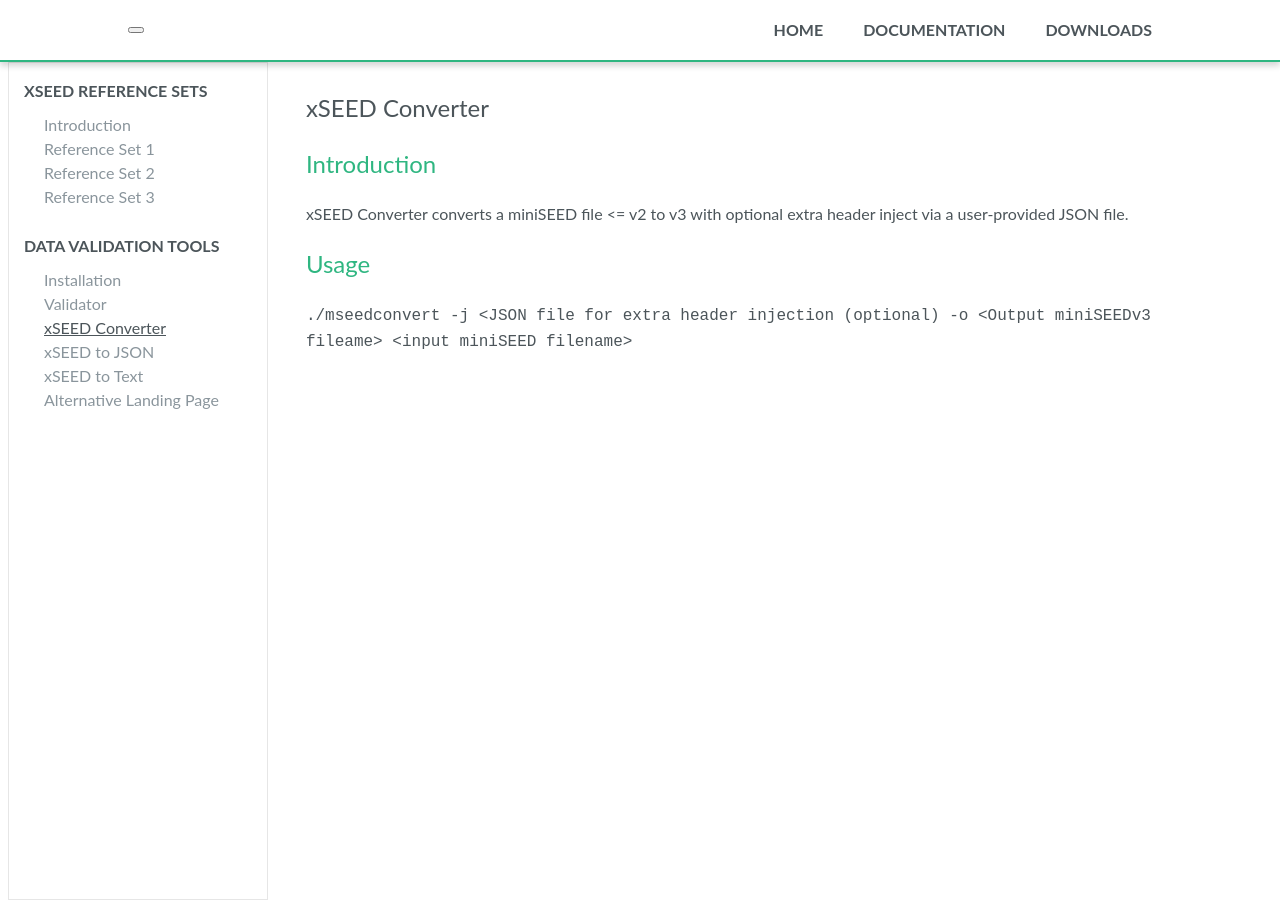
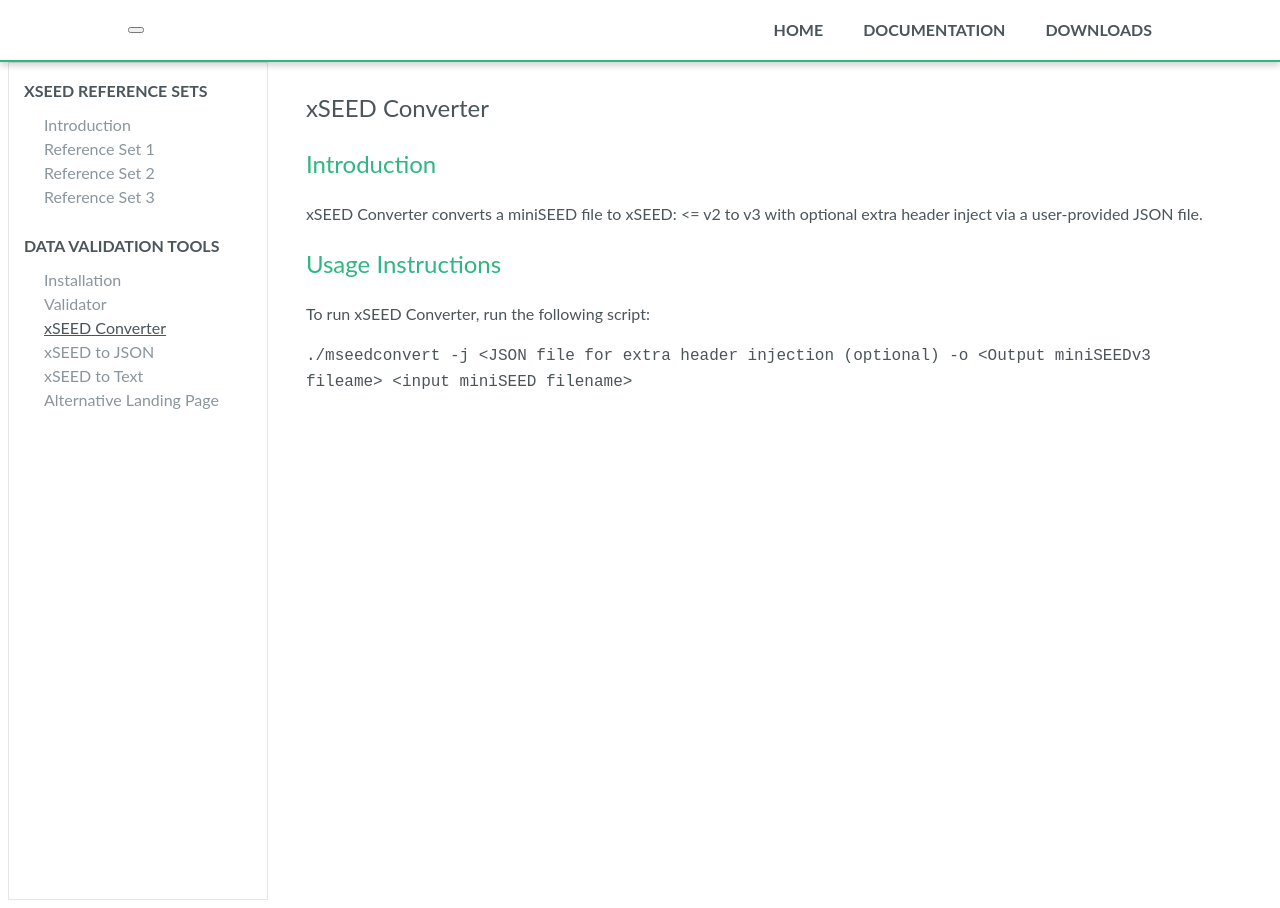
Before and after one commit to jeffreyleifer/xseed-utils, a Jekyll site: the page built from docs/_documentation/xSEED to Converter/Introduction.md, in a window 1280 px wide. Built offline with Jekyll 4.4.1, drawn with Linux system fonts in a browser that asks for light colours; nearby versions of some CDN libraries; comment, search, counter and statistics services are not loaded.

Commit message:
Added xSEED Converter content

````diff
--- a/docs/_documentation/xSEED to Converter/Introduction.md
+++ b/docs/_documentation/xSEED to Converter/Introduction.md
@@ -7,8 +7,10 @@ title: xSEED Converter
 
 ## Introduction
 
-xSEED Converter converts a miniSEED file <= v2 to v3 with optional extra header inject via a user-provided JSON file.
+xSEED Converter converts a miniSEED file to xSEED: <= v2 to v3 with optional extra header inject via a user-provided JSON file.
 
-## Usage
+## Usage Instructions
+
+To run xSEED Converter, run the following script:
 
 ```./mseedconvert -j <JSON file for extra header injection (optional) -o <Output miniSEEDv3 fileame> <input miniSEED filename>```
````
